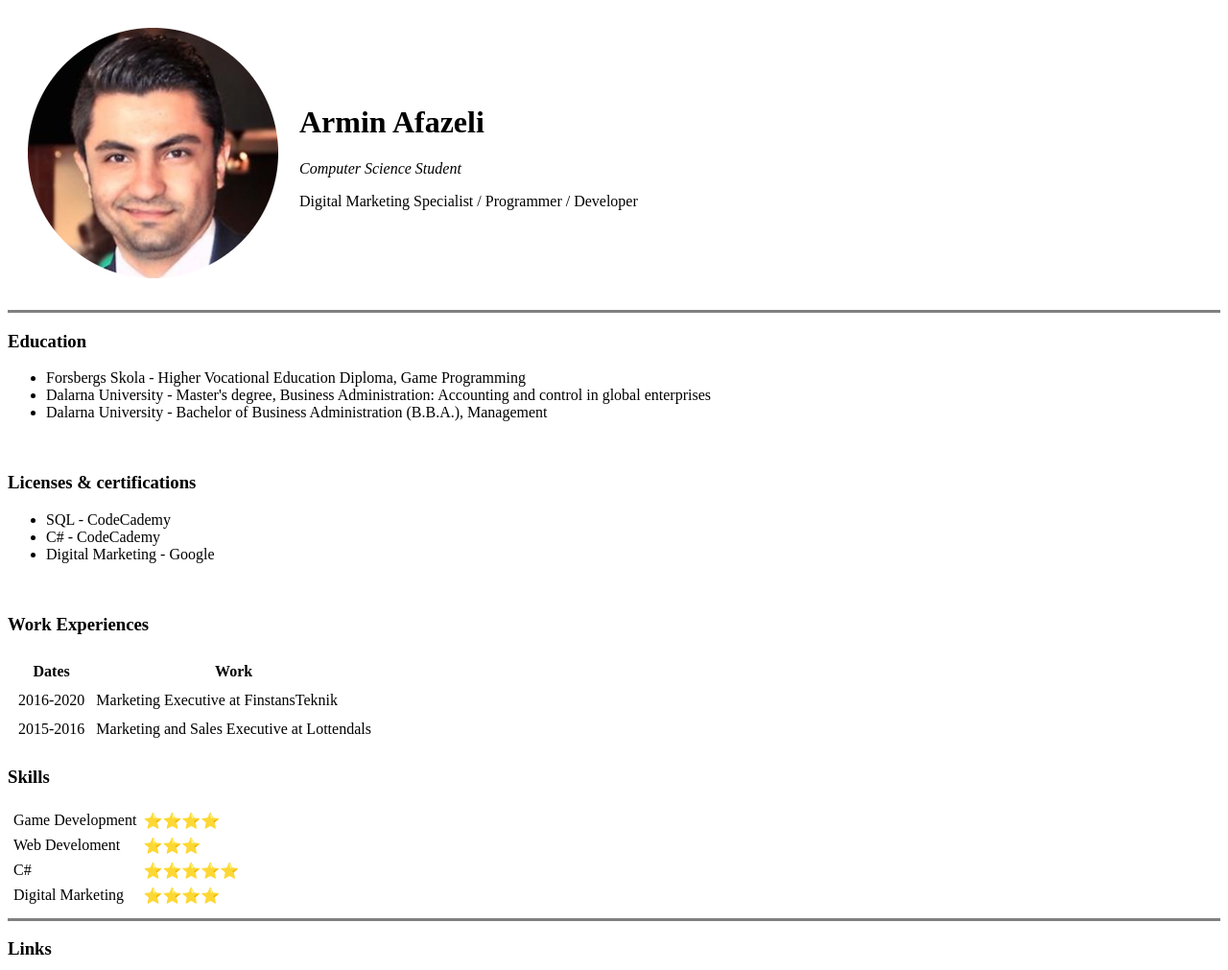
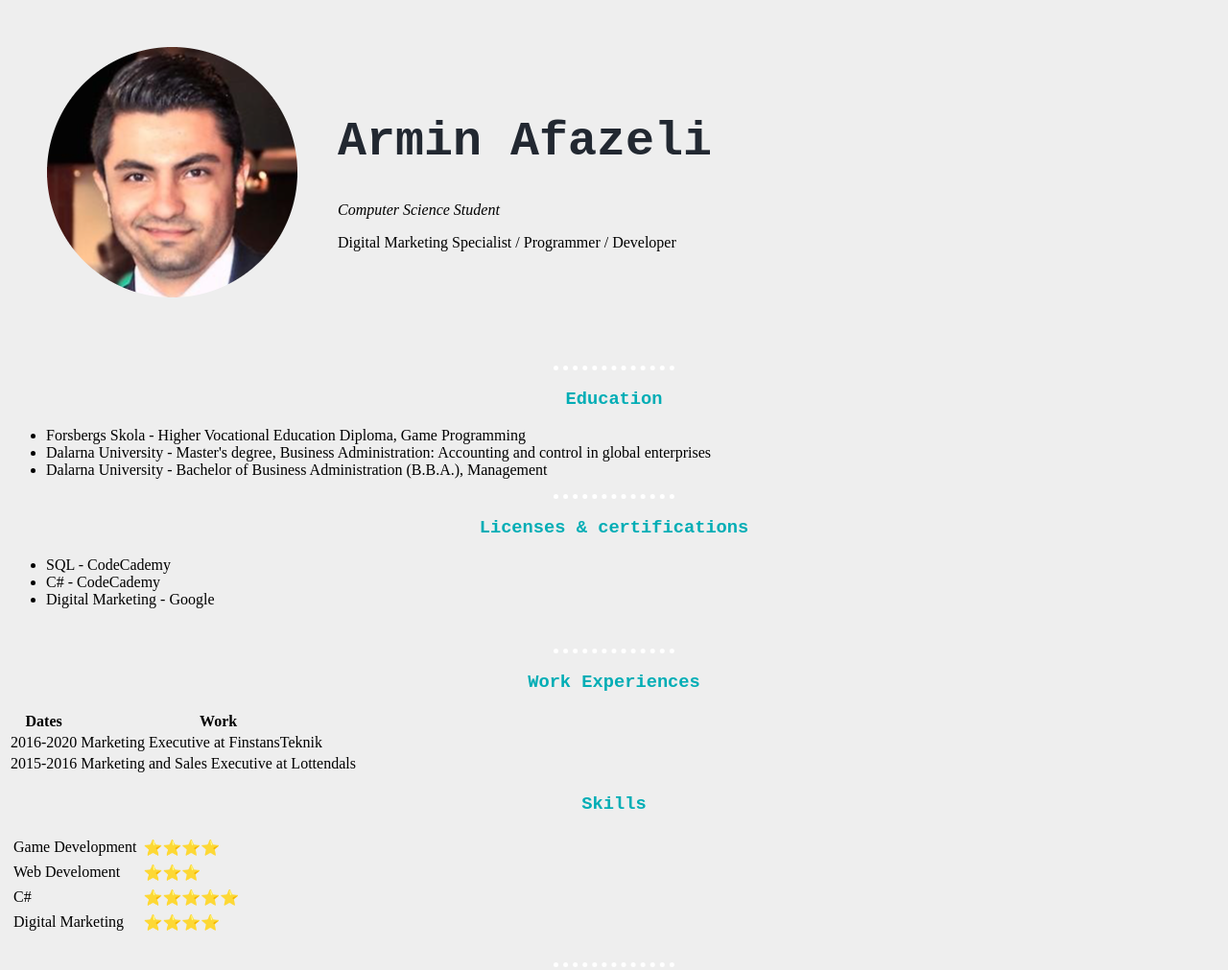
Before and after one commit to Armin-AF/CV, a plain HTML site: page index.html in a window 1280 px wide. Shown: the top 1011 px of the page at 96% size. Drawn offline with Linux system fonts and the light colour scheme.

Commit message:
Css style added

```diff
--- /dev/null
+++ b/css/styles.css
@@ -0,0 +1,32 @@
+body {
+    background-color: #EEEEEE;
+    align-content: center;
+}
+
+hr {
+    border-color: white;
+    border-style: dotted none none;
+    border-width: 5px;
+    width: 10%;
+
+
+}
+
+h1{
+    color: #222831;
+    font-family: 'Courier New', Courier, monospace;
+    font-size: 50px;
+    font-weight: bold;
+    text-align: center;
+}
+
+h3{
+    color: #00ADB5;
+    font-family: 'Courier New', Courier, monospace;
+    font-weight: bold;
+    text-align: center;
+}
+table{
+    align-self: center;
+    align-items: center;
+}
--- a/index.html
+++ b/index.html
@@ -6,10 +6,12 @@
     <meta http-equiv="X-UA-Compatible" content="IE=edge">
     <meta name="viewport" content="width=device-width, initial-scale=1.0">
     <title>Armin's personal website</title>
+    <link rel="stylesheet" href="css/styles.css">
+
 </head>
 
 <body>
-    <table cellspacing="20">
+    <table cellspacing="40">
         <tr>
             <td><img src="Images/ArminProfilePicture.png" alt="Armin Profile Picture"></td>
             <td>
@@ -21,7 +23,8 @@
     </table>
 
 
-    <hr size="3" noshade>
+    <br>
+    <hr>
 
     <h3>Education</h3>
     <ul>
@@ -30,7 +33,7 @@
         </li>
         <li>Dalarna University - Bachelor of Business Administration (B.B.A.), Management</li>
     </ul>
-    <br>
+    <hr>
     <h3>Licenses & certifications</h3>
     <ul>
         <li>SQL - CodeCademy</li>
@@ -38,9 +41,10 @@
         <li>Digital Marketing - Google</li>
     </ul>
     <br>
+    <hr>
 
     <h3>Work Experiences</h3>
-    <table cellspacing="10">
+    <table>
         <thead>
             <tr>
                 <th>Dates</th>
@@ -82,7 +86,8 @@
         </tr>
     </table>
 
-    <hr size="3" noshade>
+    <br>
+    <hr>
 
     <h3>Links</h3>
     <a href="https://www.linkedin.com/in/arminafazeli/">Linkedin</a>
```
Also changed, not shown: contact.html (+1 -0 lines).
